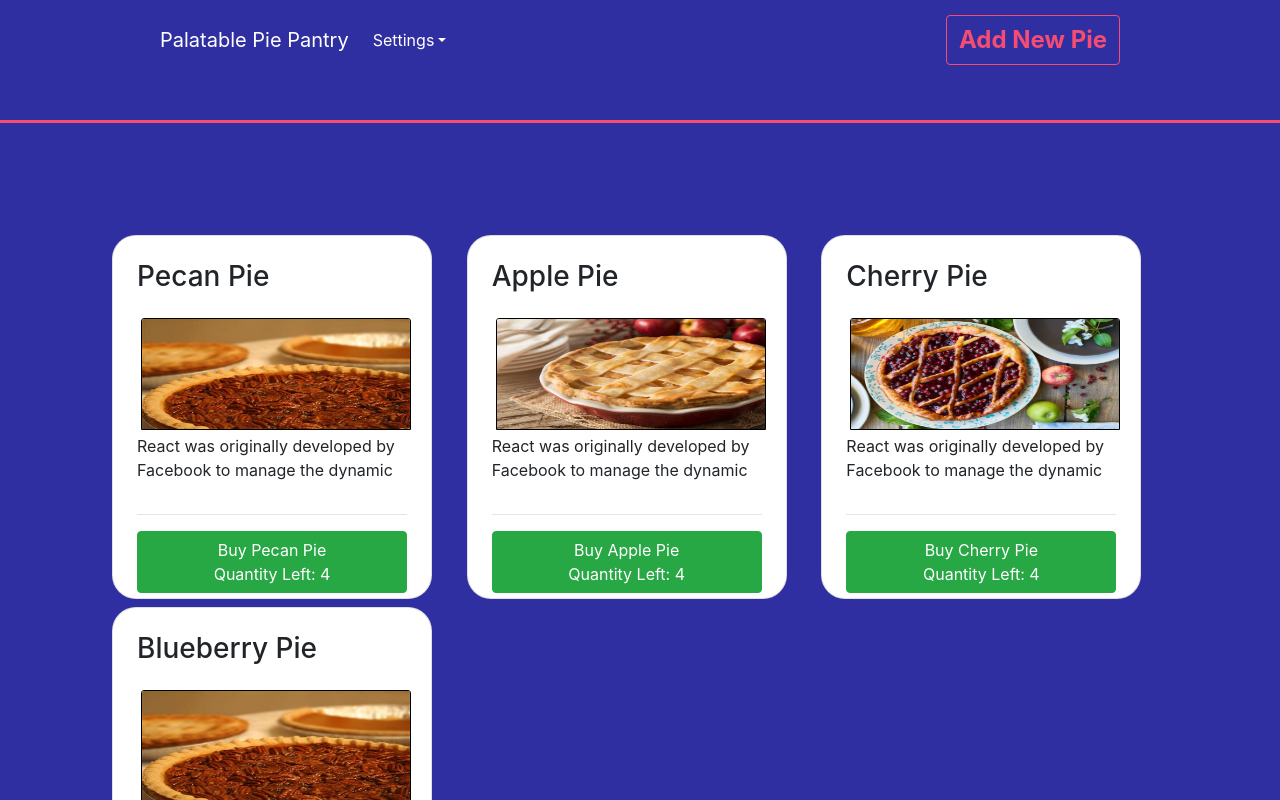
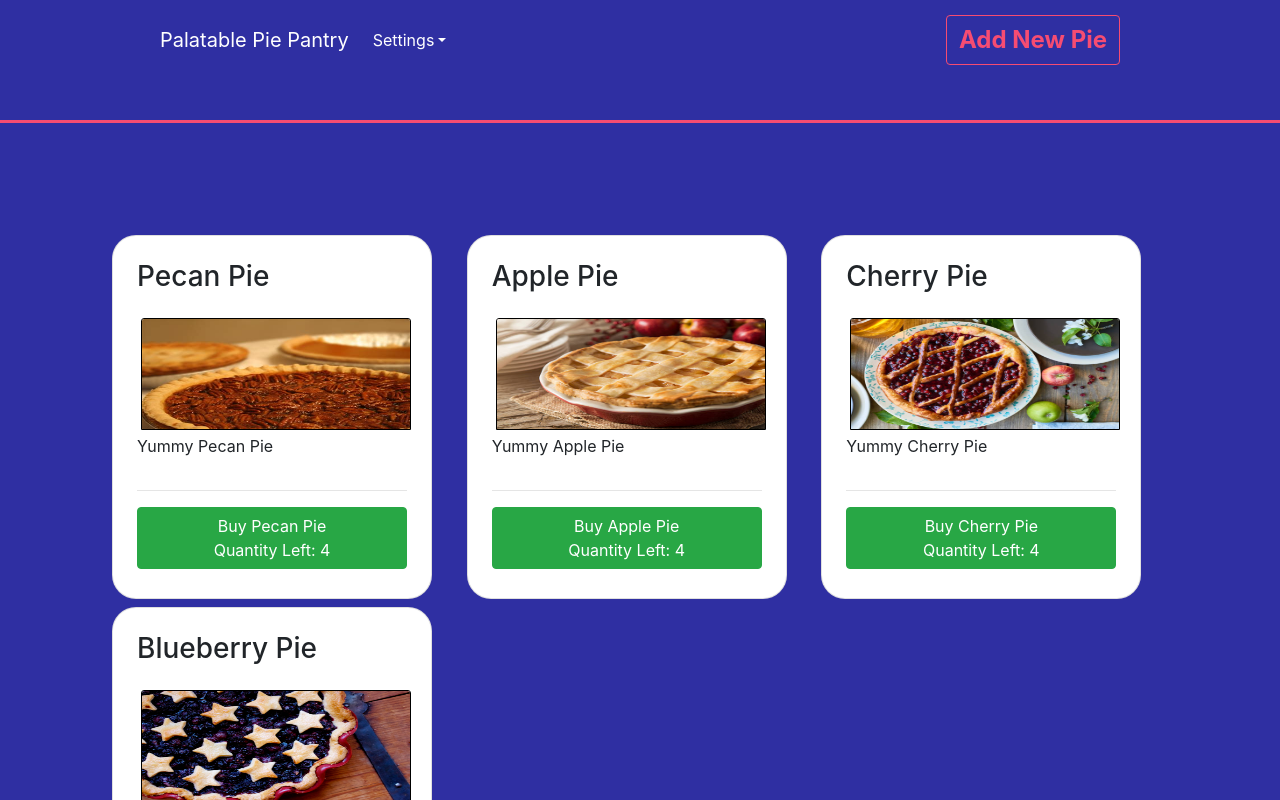
Before and after one commit to lmschless/react-redux-pie-shop, a React (Create React App) app: page / in a window 1280 px wide. Shown: the top 800 px of the page. Built offline with nearby package versions, Linux system fonts and the light colour scheme; a web font is replaced by a local one.

Commit message:
added blueberry pic and description state to each pie.

```diff
--- a/src/components/PieCard.js
+++ b/src/components/PieCard.js
@@ -33,9 +33,7 @@ function PieCard(props) {
 						alt="Card image cap"
 					/>
 				</center>
-				<CardText>
-					React was originally developed by Facebook to manage the dynamic
-				</CardText>
+				<CardText>{props.description}</CardText>
 				<hr />
 				<Button
 					id={props.id}
@@ -56,7 +54,8 @@ PieCard.propTypes = {
 	img: PropTypes.string,
 	count: PropTypes.number,
 	onPurchase: PropTypes.func,
-	key: PropTypes.number
+	key: PropTypes.number,
+	description: PropTypes.string
 };
 
 export default PieCard;
--- a/src/components/PieForm.js
+++ b/src/components/PieForm.js
@@ -27,7 +27,7 @@ function PieForm(props) {
 				<h3>
 					<CardTitle>
 						<label>
-							Name of Pie: <input id="pie-name" />
+							Name of Pie: <input style={{ maxWidth: '3em' }} id="pie-name" />
 						</label>
 					</CardTitle>
 				</h3>
@@ -36,7 +36,7 @@ function PieForm(props) {
 						style={imgStyles}
 						top
 						width="100%"
-						src={props.img}
+						src={require('./../assets/generic-pie.jpeg')}
 						alt="Card image cap"
 					/>
 				</center>
@@ -48,7 +48,7 @@ function PieForm(props) {
 				<hr />
 				<Button
 					onClick={() => {
-						props.addPie($('pie-name').value, $('pie-quantity').value, 5);
+						props.addPie($('pie-name').value, $('pie-quantity').value);
 					}}
 					color="success"
 				>
--- a/src/components/Store.js
+++ b/src/components/Store.js
@@ -14,25 +14,29 @@ export default class Store extends Component {
 			pieList: [
 				{
 					name: 'Pecan Pie',
+					description: 'Yummy Pecan Pie',
 					img: require('./../assets/pecan.jpeg'),
 					count: 4
 					// id: 0
 				},
 				{
 					name: 'Apple Pie',
+					description: 'Yummy Apple Pie',
 					img: require('./../assets/apple.jpeg'),
 					count: 4
 					// id: v4()
 				},
 				{
 					name: 'Cherry Pie',
+					description: 'Yummy Cherry Pie',
 					img: require('./../assets/cherry.jpg'),
 					count: 4
 					// id: v4()
 				},
 				{
 					name: 'Blueberry Pie',
-					img: require('./../assets/pecan.jpeg'),
+					description: 'Yummy Blueberry Pie',
+					img: require('./../assets/blueberry.jpeg'),
 					count: 4
 					// id: v4()
 				}
@@ -117,6 +121,7 @@ export default class Store extends Component {
 							key={pie.id}
 							onPurchase={this.handlePurchase}
 							id={pie.id}
+							description={pie.description}
 						/>
 					))}
 				</div>
```
Also changed, not shown: src/assets/blueberry.jpeg (added).
